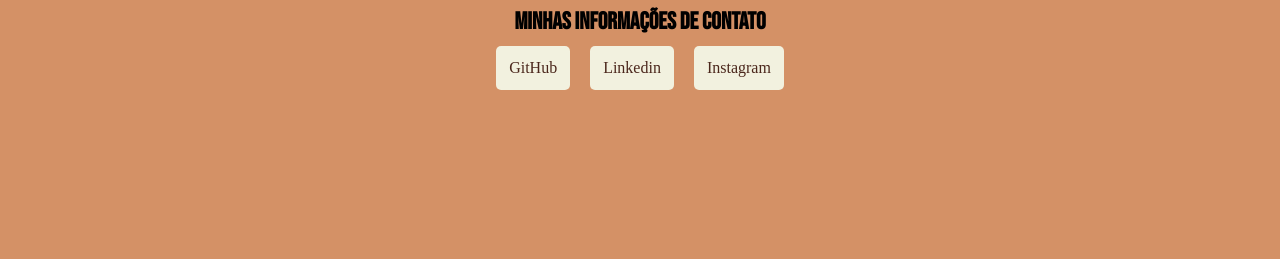
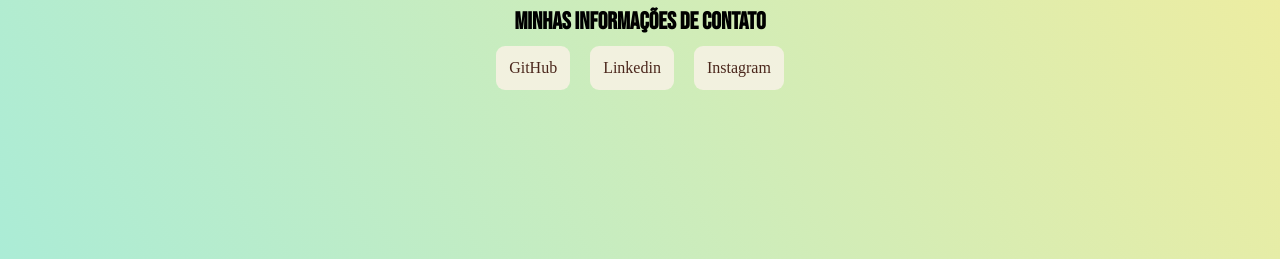
Before and after one commit to rodolfobertini/rodolfobertini.github.io, a plain HTML site: page docs/index.html in a window 1280 px wide. Shown: the part 541-800 px from the top of the page. Drawn offline with Linux system fonts and the light colour scheme.

Commit message:
background

```diff
--- a/docs/css/styles.css
+++ b/docs/css/styles.css
@@ -1,6 +1,6 @@
 html,body {
     height: 100%;
-    background-color: #d49166
+    background: linear-gradient(60deg, #abecd6 0%,#fbed96 100%);
   }
 
   body{
@@ -39,7 +39,7 @@ html,body {
   a{
     background-color: #f2f1df;
     padding: 13px;
-    border-radius: 5px;
+    border-radius: 9px;
     text-decoration: none;
     color: #4b271c;
   }
```
